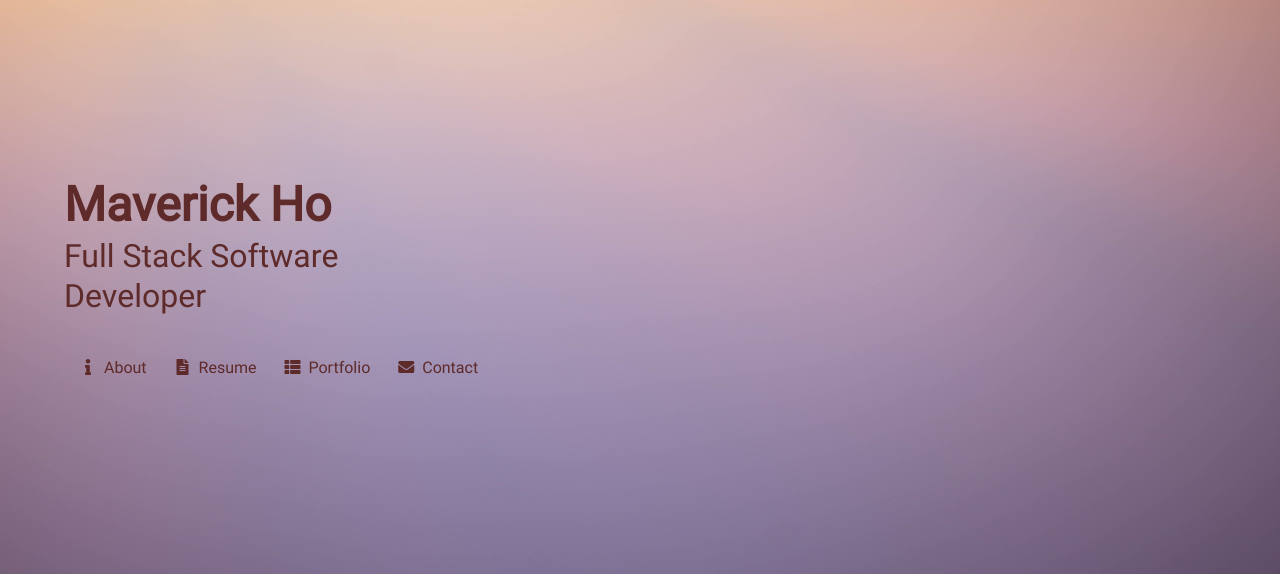
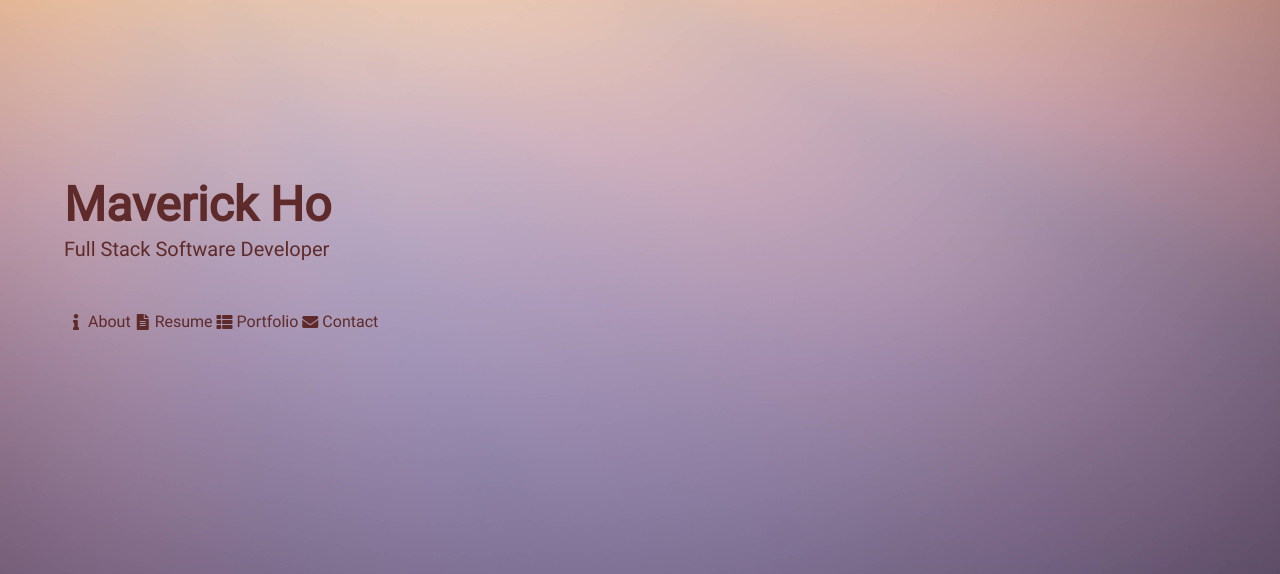
Before and after one commit to mavho/Portfolio, a Flask app: page / in a window 1280 px wide. Shown: the part 221-795 px from the top of the page. Run offline with Flask 2, Linux system fonts and the light colour scheme; some libraries are stand-ins or nearby versions.

Commit message:
new resume, fixes to nav bar, form clears on submit, update desc

```diff
--- a/server/routes.py
+++ b/server/routes.py
@@ -19,7 +19,7 @@ def index():
             %s
             """ % (form.name.data, form.email.data, form.message.data)
             mail.send(msg)
-            return render_template('_layouts/base.html', success=True)
+            return render_template('_layouts/base.html', success=True,form=ContactForm(formdata=None))
 
     elif request.method == 'GET':
         return render_template('_layouts/base.html',form=form), 200
--- a/server/static/css/style.css
+++ b/server/static/css/style.css
@@ -21,7 +21,7 @@ body{
 }
 
 /*style links*/
-a :hover{
+a:hover span{
     text-decoration: underline;
     color: #3e0b33;
     text-decoration-color: #3e0b33;
@@ -55,10 +55,10 @@ a :hover{
   width: 400px;
 }
 
-.navbar-item a:hover{
+.link-item a:hover{
     opacity: 0;
 }
-.navbar-item a::after{
+.link-item a::after{
     opacity: 1;
 }
 
--- a/server/templates/_includes/contact_v2.html
+++ b/server/templates/_includes/contact_v2.html
@@ -5,7 +5,7 @@
       <div class="box opq-bkgrd pink">
       {% if success %}
         <h1 class="has-text-brown"> Thank you!</h1>
-      {% else %}
+      {% endif %}
       <form action="{{ url_for('index') }}" method=post>
         {{ form.hidden_tag() }}
         <div class="field">
@@ -45,7 +45,6 @@
             </div>
         </div>
       </form>
-      {% endif %}
       </div>
     </div>
 </div>
--- a/server/templates/_includes/portfolio.html
+++ b/server/templates/_includes/portfolio.html
@@ -12,14 +12,14 @@
                     </div>
                     <div class="level-right">
                         <div class="level-item">
-                            <a href="https://github.com/mavho/Jam-Wheel">
+                            <a href="https://github.com/mavho/Jam-Wheel" target="blank">
                                 <span class="card-header-icon is-large has-text-brown">
                                     <i class="fab fa-github-alt"></i>
                                 </span>
                             </a>
                         </div>
                         <div class="level-item">
-                            <a href="https://jamwheel.herokuapp.com/">
+                            <a href="https://jamwheel.herokuapp.com/" target="blank">
                                 <span class="card-header-icon has-text-brown">
                                     <i class="fab fa-chrome"></i>
                                 </span>
@@ -47,6 +47,7 @@
                                 I was able to improve my knowledge of Javascript, the basics of web-sockets,
                                 and designing real-time multiplayer web applications.
                             </p>
+                            <h1 class="has-text-brown has-text-weight-bold">This project is still under active development. Check the github link for more info!</h1>
                         </div>
                     </figure>
                 </div>
@@ -88,7 +89,7 @@
                     </div>
                     <div class="level-right">
                         <div class="level-item">
-                            <a href="https://github.com/mavho/UFC-API">
+                            <a href="https://github.com/mavho/UFC-API" target="blank">
                                 <span class="card-header-icon has-text-brown">
                                     <i class="fab fa-github-alt">
                                     </i>
@@ -96,7 +97,7 @@
                             </a>
                         </div>
                         <div class="level-item">
-                            <a href="http://ufcwatch.pythonanywhere.com/web">
+                            <a href="http://ufcwatch.pythonanywhere.com/web" target="blank">
                                 <span class="card-header-icon has-text-brown">
                                     <i class="fab fa-chrome"></i>
                                 </span>
@@ -104,16 +105,25 @@
                         </div>
                     </div>
                 </header>
-                <div class="card-image desc-wrap">
+                <div class="card-image box desc-wrap"style="background-color: #f1b761;">
                     <figure class="image">
                         <img class="textOverImage" src="/static/images/ufc_predictor-min.PNG" alt="Jamwheel" data-title="Hello" data-text="poo">
                         <div class="image-descr is-hidden-touch">
-                            <p>
-                                This RESTFUL API allows users to obtain fight statistics for most of the modern day UFC Events.
-                                Bundled in this project is a Fight Prediction model that scrapes the upcoming UFC events and outputs
-                                its fight predictions.
+                            <h1 class="has-text-brown has-text-weight-bold is-size-5">What is this?</h1>
+                            <p class="has-text-brown">
+                                A RESTFUL-API that provides event statistics as well as predictions for most of the modern day UFC-events.
                             </p>
-                            <p>This applications is still under active development, please check out the Github link for more information!</p>
+                            <h1 class="has-text-brown has-text-weight-bold is-size-5">Challenges</h1>
+                            <p class="has-text-brown">
+                                The main challenges of this project was trying to keep the API as stateless as possible and keeping in line with
+                                the RESTFUL-API principles. This project also has a lot of components, a trained machine learning module, web scraper,
+                                database handler, and web API - so meshing these all together required some design thinking.
+                            </p>
+                            <h1 class="has-text-brown has-text-weight-bold is-size-5">What I learned</h6>
+                            <p class="has-text-brown">
+                                I learned the basics of buillding a RESTFUL-API, webscrapping, and building a machine learning model.
+                            </p>
+                            <h1 class="has-text-brown has-text-weight-bold">This project is still under active development. Check the github link for more info!</h1>
                         </div>
                     </figure>
                 </div>
--- a/server/templates/_includes/resume.html
+++ b/server/templates/_includes/resume.html
@@ -1,7 +1,7 @@
 <div class="section-heading">
     <h3 class="title is-2 has-text-brown">Resume</h3>
     <p class="subtitle has-text-brown">More about my skills</p>
-    <a href="{{ url_for('static', filename='Resume_summer.pdf', _external=True) }}" target="blank"
+    <a href="{{ url_for('static', filename='resume_2020.pdf', _external=True) }}" target="blank"
         class="button no-border is-medium has-background-brown">
         <div class="has-text-brown">
             <span class="icon" style="color: #d9c267;">
--- a/server/templates/_layouts/base.html
+++ b/server/templates/_layouts/base.html
@@ -23,51 +23,42 @@
         <div class="hero-body">
           <div class="container">
             <div class="columns">
-              <div class="column on-top is-4 is-offset-1-touch is-offset-1-desktop-only brand-column">
+              <div class="column on-top is-3 is-offset-1-touch is-offset-1-desktop-only brand-column">
                 <h1 class="title has-text-brown is-size-1">
                   Maverick Ho
                 </h1>
-                <h2 class="subtitle has-text-brown is-3">
+                <h1 class="subtitle has-text-brown is-size-5">
                   Full Stack Software Developer
-                </h2>
-                <div class="navbar is-transparent">
-                  <div class="navbar-menu ">
-                    <div class="navbar-start">
-                      <a class="navbar-item " href="#about">
-                        <div class="has-text-brown">
+                </h1>
+                <br>
+                <h6 class="subtitle is-hidden-touch">
+                  <div class="level">
+                    <a class="level-item link-item is-size-6 has-text-brown" href="#about">
                       <span class="icon">
                         <i class="fas fa-info"></i>
                       </span>
                       <span>About</span>
-                        </div>
                     </a>
-                      <a class="navbar-item" href="#resume">
-                        <div class="has-text-brown">
+                    <a class="level-item link-item is-size-6 has-text-brown" href="#resume">
                       <span class="icon">
                         <i class="fas fa-file-alt"></i>
                       </span>
                       <span>Resume</span>
-                        </div>
                     </a>
-                      <a class="navbar-item" href="#portfolio">
-                        <div class="has-text-brown">
+                    <a class="level-item link-item is-size-6 has-text-brown" href="#portfolio">
                       <span class="icon">
                         <i class="fas fa-th-list"></i>
                       </span>
                       <span>Portfolio</span>
-                        </div>
                     </a>
-                      <a class="navbar-item" href="#contact">
-                        <div class="has-text-brown">
+                    <a class="level-item link-item is-size-6 has-text-brown" href="#contact">
                       <span class="icon">
                         <i class="fas fa-envelope"></i>
                       </span>
                       <span>Contact</span>
-                        </div>
                     </a>
                   </div>
-                </div>
-                </div>
+                </h6>
               </div>
             </div>
           </div>
```
Also changed, not shown: server/templates/_includes/contact.html (deleted, +0 -17 lines). Lines whose indentation alone changed are shown as unchanged.
